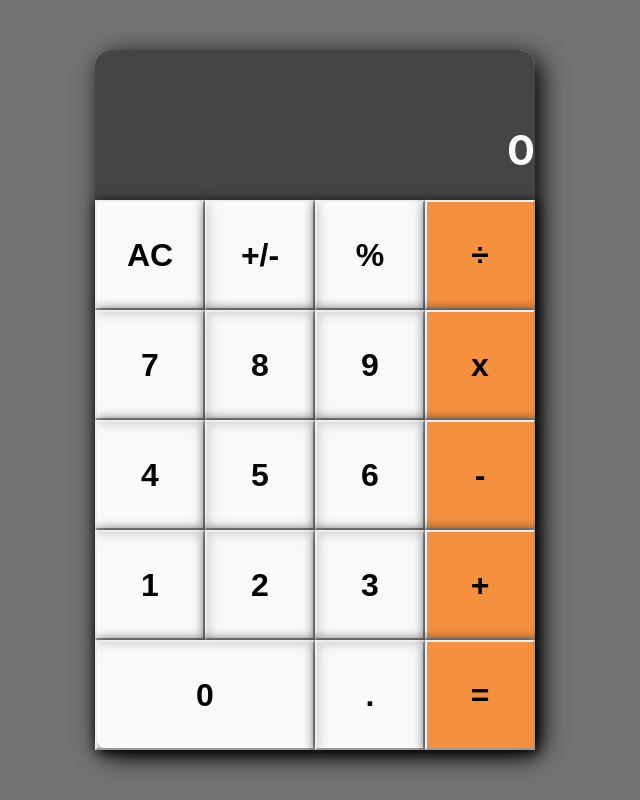
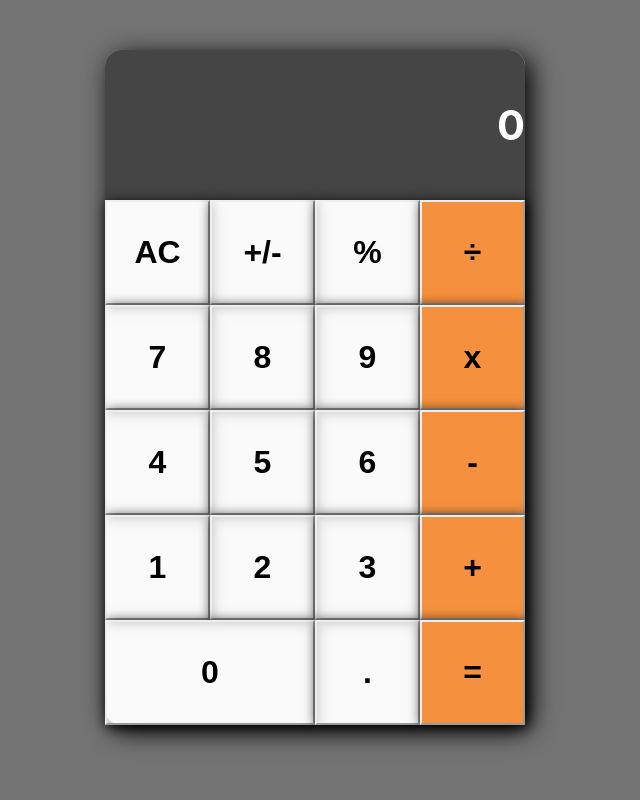
Before and after one commit to MMGGYY66/maths-magicians, a React (Create React App) app: page / in a window 1280 px wide. Shown: the whole page, without its empty margins (325-965 px from the left). Built offline with nearby package versions, Linux system fonts and the light colour scheme.

Commit message:
Improve functionalities

```diff
--- a/package.json
+++ b/package.json
@@ -6,10 +6,10 @@
     "@testing-library/jest-dom": "^5.16.5",
     "@testing-library/react": "^13.4.0",
     "@testing-library/user-event": "^13.5.0",
+    "react": "^18.2.0",
     "big-js": "^3.1.3",
-    "react": "^18.2.0",
     "react-dom": "^18.2.0",
-    "react-scripts": "5.0.1",
+    "react-scripts": "^2.1.3",
     "sass": "^1.58.1",
     "styled-components": "^5.3.6",
     "web-vitals": "^2.1.4"
@@ -53,7 +53,7 @@
     "eslint-plugin-react": "^7.32.2",
     "eslint-plugin-react-hooks": "^4.6.0",
     "gh-pages": "^5.0.0",
-    "hint": "^7.1.3",
+    "hint": "^2.0.0",
     "stylelint": "^13.13.1",
     "stylelint-config-standard": "^21.0.0",
     "stylelint-csstree-validator": "^1.9.0",
--- a/src/components/Calculator/Calculator.js
+++ b/src/components/Calculator/Calculator.js
@@ -2,7 +2,6 @@ import React, { useState } from 'react';
 import {
   Container,
   Screen,
-  TopValue,
   BottomValue,
   Button,
 } from './styled';
@@ -11,69 +10,6 @@ import calculate from '../../logic/calculate';
 export default function Calculator() {
   const [result, setResult] = useState(0);
 
-  /*
-
-  const [current, setCurrent] = useState('');
-
-  const appendValue = (el) => {
-    const value = el.target.getAttribute('data');
-    if (value === '.' && current.includes('.')) return;
-    setCurrent(current + value);
-  };
-
-  const handleAllClear = () => {
-    setCurrent('');
-    setTopVal('');
-    setOperation('');
-  };
-
-  const compute = () => {
-    let result;
-    const currentNumber = parseFloat(current);
-    const topValNumber = parseFloat(topVal);
-    if (currentNumber.isNaN || topValNumber.isNaN) return;
-    switch (operation) {
-      case '÷':
-        result = topValNumber / currentNumber;
-        break;
-      case 'X':
-        result = topValNumber * currentNumber;
-        break;
-      case '%':
-        result = topValNumber % currentNumber;
-        break;
-      case '-':
-        result = topValNumber - currentNumber;
-        break;
-      case '+':
-        result = topValNumber + currentNumber;
-        break;
-      default:
-        return;
-    }
-    return result;
-  };
-
-  const equals = () => {
-    const value = compute();
-    if (value === undefined || value === null) return;
-    setCurrent(value);
-    setTopVal('');
-    setOperation('');
-  };
-
-  const chooseOperatiion = (el) => {
-    if (current === '') return;
-    if (topVal !== '') {
-      const value = compute();
-      setTopVal(value);
-    } else {
-      setTopVal(current);
-    }
-    setCurrent('');
-    setOperation(el.target.getAttribute('data'));
-  };
-*/
   const handleCLick = (e) => {
     setResult((prevState) => calculate(prevState, e.target.innerText));
   };
@@ -81,7 +17,6 @@ export default function Calculator() {
   return (
     <Container>
       <Screen>
-        <TopValue />
         <BottomValue>{result.next || result.total || 0}</BottomValue>
       </Screen>
 
--- a/src/components/Calculator/styled/index.js
+++ b/src/components/Calculator/styled/index.js
@@ -1,13 +1,13 @@
 import styled from 'styled-components';
 
 export const Container = styled.div`
-  width: 440px;
+  width: 420px;
   margin: 50px auto;
   display: grid;
   justify-content: center;
   align-content: center;
-  grid-template-columns: repeat(4, 110px);
-  grid-template-rows: minmax(110px, 150px) repeat(5, 110px);
+  grid-template-columns: repeat(4, 105px);
+  grid-template-rows: minmax(105px, 150px) repeat(5, 105px);
   box-shadow: 6px 6px 26px black;
   border-radius: 16px;
   background: rgba(255,255,255,0.85);
```
Also changed, not shown: 1 other file (tests, documents, lock files or other folders).
